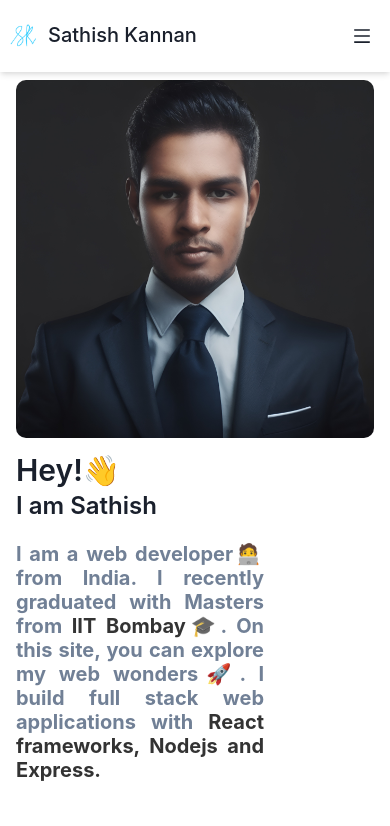
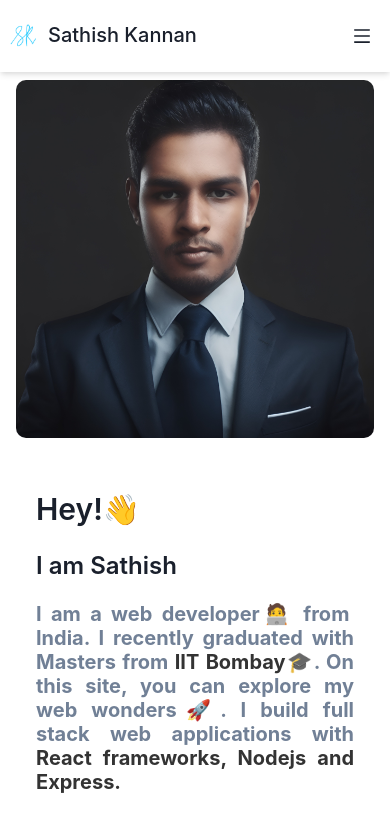
Before and after one commit to sathishkannan162/personal_portfolio_website, a React (Vite) app: page / in a window 390 px wide. Shown: the top 826 px of the page. Built offline with nearby package versions, Linux system fonts and the light colour scheme.

Commit message:
fix: change hero section text responsiveness to fit mobile

```diff
--- a/src/HeroSection.jsx
+++ b/src/HeroSection.jsx
@@ -43,9 +43,13 @@ export default function CallToActionWithVideo() {
             />
           </Box>
         </Flex>
-        <Stack flex={1} spacing={{ base: 5, md: 10 }}>
+        <Stack
+          flex={1}
+          spacing={{ base: 5, md: 10 }}
+          mx="auto"
+          p={{ base: 5, md: 10 }}
+        >
           <Heading
-            lineHeight={0.0}
             fontWeight={600}
             fontSize={{ base: '3xl', sm: '4xl', lg: '6xl' }}
           >
@@ -90,8 +94,13 @@ export default function CallToActionWithVideo() {
               I am Sathish
             </Text>
           </Heading>
+          <Box maxW={{ base: '100%', md: '70%' }}>
             <Heading as="h4" size={'md'}>
-            <Text color={'gray.500'} textAlign="justify" paddingEnd={110}>
+              <Text
+                color={'gray.500'}
+                textAlign="justify"
+                // paddingEnd={{ base: 10, md: 110 }}
+              >
                 I am a web developer🧑‍💻 from India. I recently graduated with
                 Masters from{' '}
                 <Text as={'span'} color={'blackAlpha.800'}>
@@ -104,6 +113,7 @@ export default function CallToActionWithVideo() {
                 </Text>
               </Text>
             </Heading>
+          </Box>
         </Stack>
       </Stack>
     </Container>
```
Lines whose indentation alone changed are shown as unchanged.
